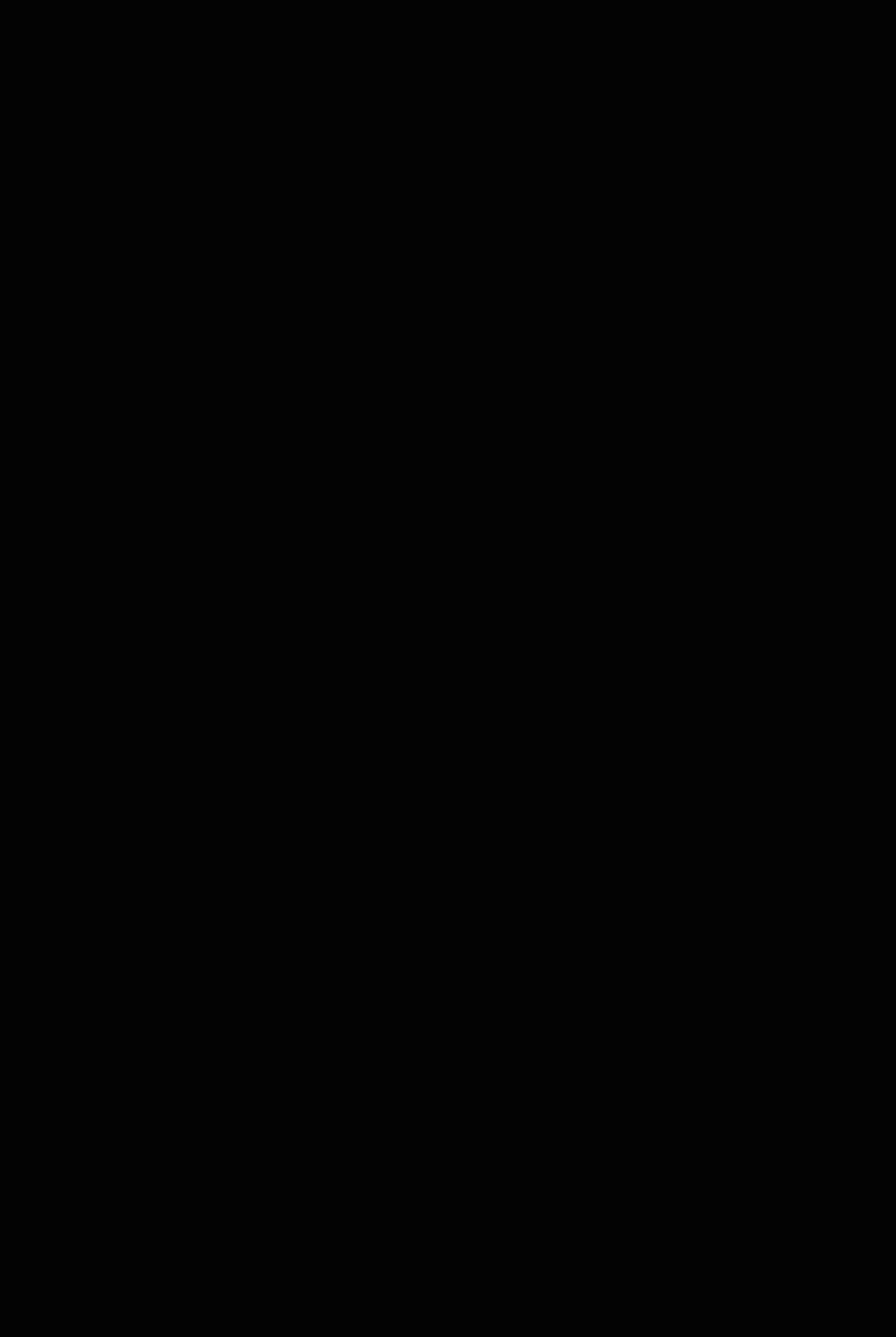
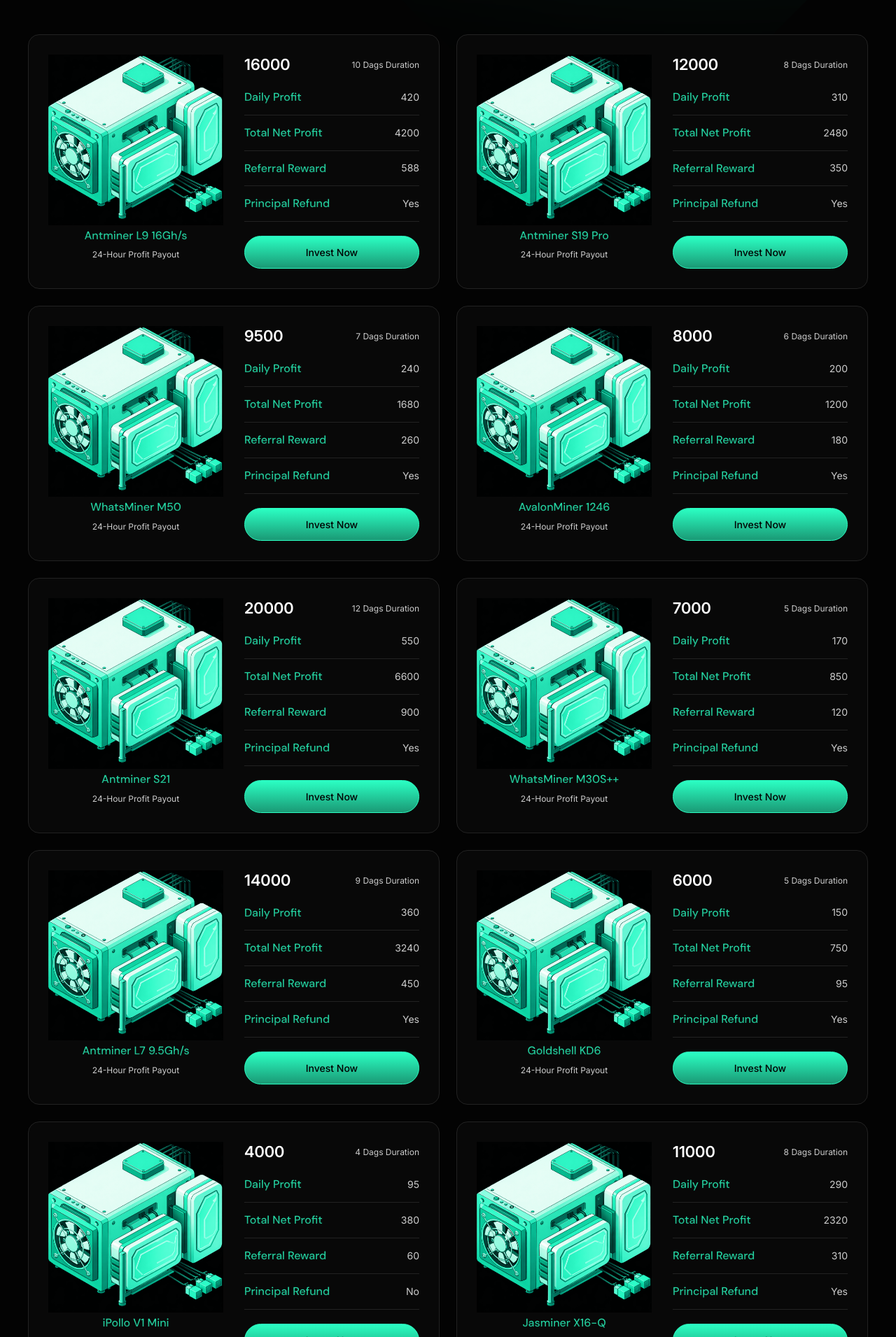
Before and after one commit to backbencherstudio/taylornia_money_flare_Vuejs, a Nuxt app: page /aI-trading-plans in a window 1280 px wide. Before the commit this address had no page. Shown: the part 429-2340 px from the top of the page at 70% size. Before the commit the page ends 800 px from the top, so only its background shows below. Built offline with nearby package versions, Linux system fonts and the light colour scheme.

Commit message:
Plans card added

```diff
--- /dev/null
+++ b/app/components/AITradingPlans/AITradingPlans.vue
@@ -0,0 +1,199 @@
+<script setup lang="ts">
+import BaseButtonLink from "../Reusable/BaseButtonLink.vue";
+import SectionHeading from "../Reusable/SectionHeading.vue";
+
+const plans = [
+  {
+    name: "Antminer L9 16Gh/s",
+    price: 16000,
+    duration: 10,
+    dailyProfit: 420,
+    totalNetProfit: 4200,
+    referralReward: 588,
+    principalRefund: true,
+  },
+  {
+    name: "Antminer S19 Pro",
+    price: 12000,
+    duration: 8,
+    dailyProfit: 310,
+    totalNetProfit: 2480,
+    referralReward: 350,
+    principalRefund: true,
+  },
+  {
+    name: "WhatsMiner M50",
+    price: 9500,
+    duration: 7,
+    dailyProfit: 240,
+    totalNetProfit: 1680,
+    referralReward: 260,
+    principalRefund: true,
+  },
+  {
+    name: "AvalonMiner 1246",
+    price: 8000,
+    duration: 6,
+    dailyProfit: 200,
+    totalNetProfit: 1200,
+    referralReward: 180,
+    principalRefund: true,
+  },
+  {
+    name: "Antminer S21",
+    price: 20000,
+    duration: 12,
+    dailyProfit: 550,
+    totalNetProfit: 6600,
+    referralReward: 900,
+    principalRefund: true,
+  },
+  {
+    name: "WhatsMiner M30S++",
+    price: 7000,
+    duration: 5,
+    dailyProfit: 170,
+    totalNetProfit: 850,
+    referralReward: 120,
+    principalRefund: true,
+  },
+  {
+    name: "Antminer L7 9.5Gh/s",
+    price: 14000,
+    duration: 9,
+    dailyProfit: 360,
+    totalNetProfit: 3240,
+    referralReward: 450,
+    principalRefund: true,
+  },
+  {
+    name: "Goldshell KD6",
+    price: 6000,
+    duration: 5,
+    dailyProfit: 150,
+    totalNetProfit: 750,
+    referralReward: 95,
+    principalRefund: true,
+  },
+  {
+    name: "iPollo V1 Mini",
+    price: 4000,
+    duration: 4,
+    dailyProfit: 95,
+    totalNetProfit: 380,
+    referralReward: 60,
+    principalRefund: false,
+  },
+  {
+    name: "Jasminer X16-Q",
+    price: 11000,
+    duration: 8,
+    dailyProfit: 290,
+    totalNetProfit: 2320,
+    referralReward: 310,
+    principalRefund: true,
+  },
+];
+</script>
+
+<template>
+  <section class="relative overflow-hidden">
+    <img
+      src="/bg-lights.svg"
+      alt=""
+      class="absolute lg:-top-120 -right-20 rotate-45 z-0"
+    />
+
+    <div class="pt-25 xl:pt-40 relative z-10">
+      <h1
+        class="text-[11.11vw] sm:text-[4rem] text-center font-dm text-[#FFFFFF99] font-medium leading-[109%] tracking-[-1.28px] mb-5 xl:mb-7.5"
+      >
+        AI Trading Plans
+      </h1>
+    </div>
+    <div class="max-w-7xl mx-auto px-6 xl:px-10 py-20 lg:py-30 relative Z-10">
+      <SectionHeading
+        title="AI quant trading investment plans"
+        align="center"
+      />
+      <div class="grid grid-cols-1 lg:grid-cols-2 mt-10 lg:mt-12.5 gap-6">
+        <div
+          v-for="plan in plans"
+          :key="plan.name"
+          class="bg-[#080808] border border-[#222222] rounded-2xl p-7 flex flex-col sm:flex-row gap-7.5"
+        >
+          <div class="sm:w-1/2">
+            <img src="/plan-image2.png" alt="" class="" />
+            <p
+              class="bg-linear-to-b to-[#1A9975] from-[#2BFFC3] text-transparent bg-clip-text font-dm font-medium leading-[187%] text-center"
+            >
+              {{ plan.name }}
+            </p>
+            <p class="text-xs text-[#CCC] leading-[213%] text-center">
+              24-Hour Profit Payout
+            </p>
+          </div>
+          <div class="sm:w-1/2">
+            <div class="mb-1.5 flex justify-between items-center w-full">
+              <h2 class="text-[22px] font-semibold leading-[136%]">
+                {{ plan.price }}
+              </h2>
+              <p class="text-xs text-[#CCC]">
+                {{ plan.duration }} Dags Duration
+              </p>
+            </div>
+            <div>
+              <div
+                class="flex justify-between items-center py-2.5 border-b border-[#222222]"
+              >
+                <p
+                  class="bg-linear-to-b to-[#1A9975] from-[#2BFFC3] text-transparent bg-clip-text font-dm font-medium leading-[187%]"
+                >
+                  Daily Profit
+                </p>
+                <p class="text-sm text-[#CCC]">{{ plan.dailyProfit }}</p>
+              </div>
+              <div
+                class="flex justify-between items-center py-2.5 border-b border-[#222222]"
+              >
+                <p
+                  class="bg-linear-to-b to-[#1A9975] from-[#2BFFC3] text-transparent bg-clip-text font-dm font-medium leading-[187%]"
+                >
+                  Total Net Profit
+                </p>
+                <p class="text-sm text-[#CCC]">{{ plan.totalNetProfit }}</p>
+              </div>
+              <div
+                class="flex justify-between items-center py-2.5 border-b border-[#222222]"
+              >
+                <p
+                  class="bg-linear-to-b to-[#1A9975] from-[#2BFFC3] text-transparent bg-clip-text font-dm font-medium leading-[187%]"
+                >
+                  Referral Reward
+                </p>
+                <p class="text-sm text-[#CCC]">{{ plan.referralReward }}</p>
+              </div>
+              <div
+                class="flex justify-between items-center py-2.5 border-b border-[#222222]"
+              >
+                <p
+                  class="bg-linear-to-b to-[#1A9975] from-[#2BFFC3] text-transparent bg-clip-text font-dm font-medium leading-[187%]"
+                >
+                  Principal Refund
+                </p>
+                <p class="text-sm text-[#CCC]">
+                  {{ plan.principalRefund ? "Yes" : "No" }}
+                </p>
+              </div>
+            </div>
+            <div class="mt-5">
+              <BaseButtonLink class="w-full">Invest Now</BaseButtonLink>
+            </div>
+          </div>
+        </div>
+      </div>
+    </div>
+  </section>
+</template>
+
+<style scoped></style>
--- a/app/components/Reusable/BaseButtonLink.vue
+++ b/app/components/Reusable/BaseButtonLink.vue
@@ -1,49 +1,47 @@
 <script setup lang="ts">
+import { computed } from "vue";
+
 interface Props {
   to?: string;
   href?: string;
   type?: "button" | "submit" | "reset";
   variant?: "primary" | "outline";
+  class?: string;
 }
 
 const props = withDefaults(defineProps<Props>(), {
   type: "button",
   variant: "primary",
 });
+
+const buttonClass = computed(() => {
+  const base =
+    "leading-[150%] font-medium text-sm rounded-full px-6.75 py-3 transition-all duration-200";
+
+  const variants = {
+    primary: "btn-bg border border-[#2BFFC3] text-black hover:opacity-90",
+    outline:
+      "border border-[#2BFFC3] text-[#2BFFC3] hover:bg-[#2BFFC3] hover:text-black",
+  };
+
+  return [
+    base,
+    variants[props.variant],
+    props.class,
+  ];
+});
 </script>
 
 <template>
-  <!-- NuxtLink -->
   <NuxtLink v-if="to" :to="to" :class="buttonClass">
     <slot />
   </NuxtLink>
 
-  <!-- External link -->
   <a v-else-if="href" :href="href" :class="buttonClass">
     <slot />
   </a>
 
-  <!-- Button -->
   <button v-else :type="type" :class="buttonClass">
     <slot />
   </button>
 </template>
-
-<script lang="ts">
-export default {
-  computed: {
-    buttonClass(): string {
-      const base =
-        "leading-[150%] font-medium text-sm rounded-full px-6.75 py-3 transition-all duration-200";
-
-      const variants = {
-        primary: "btn-bg border border-[#2BFFC3] text-black hover:opacity-90",
-        outline:
-          "border border-[#2BFFC3] text-[#2BFFC3] hover:bg-[#2BFFC3] hover:text-black",
-      };
-
-      return `${base} ${variants[this.variant]}`;
-    },
-  },
-};
-</script>
--- /dev/null
+++ b/app/pages/(client)/aI-trading-plans/index.vue
@@ -0,0 +1,17 @@
+<script setup lang="ts">
+import AITradingPlans from "~/components/AITradingPlans/AITradingPlans.vue";
+import InvestSection from "~/components/HomeSections/InvestSection.vue";
+
+definePageMeta({
+  layout: "client",
+});
+</script>
+
+<template>
+  <div>
+    <AITradingPlans />
+    <InvestSection/>
+  </div>
+</template>
+
+<style scoped></style>
```
Also changed, not shown: public/plan-image.png (added), public/plan-image2.png (added).
